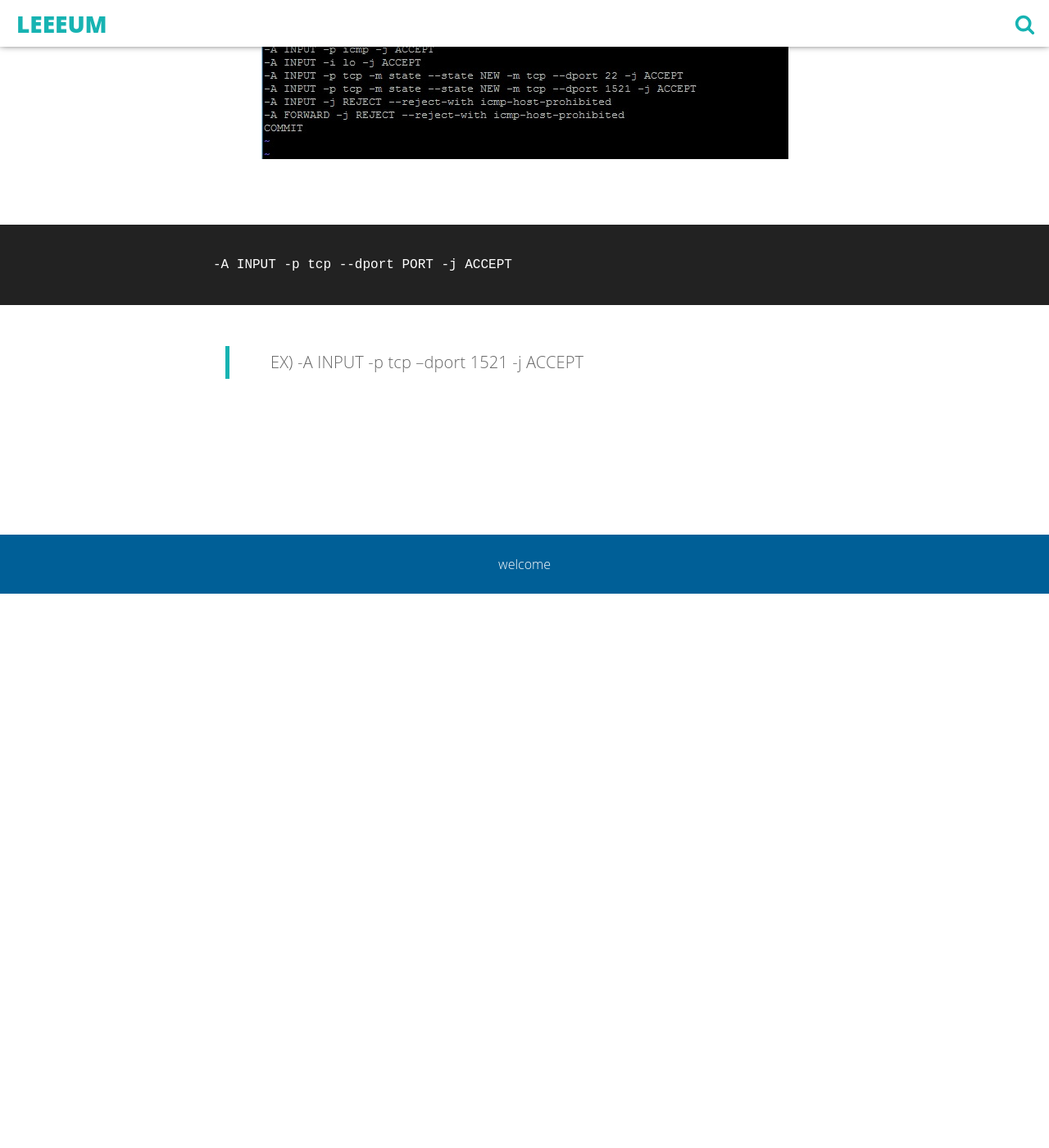
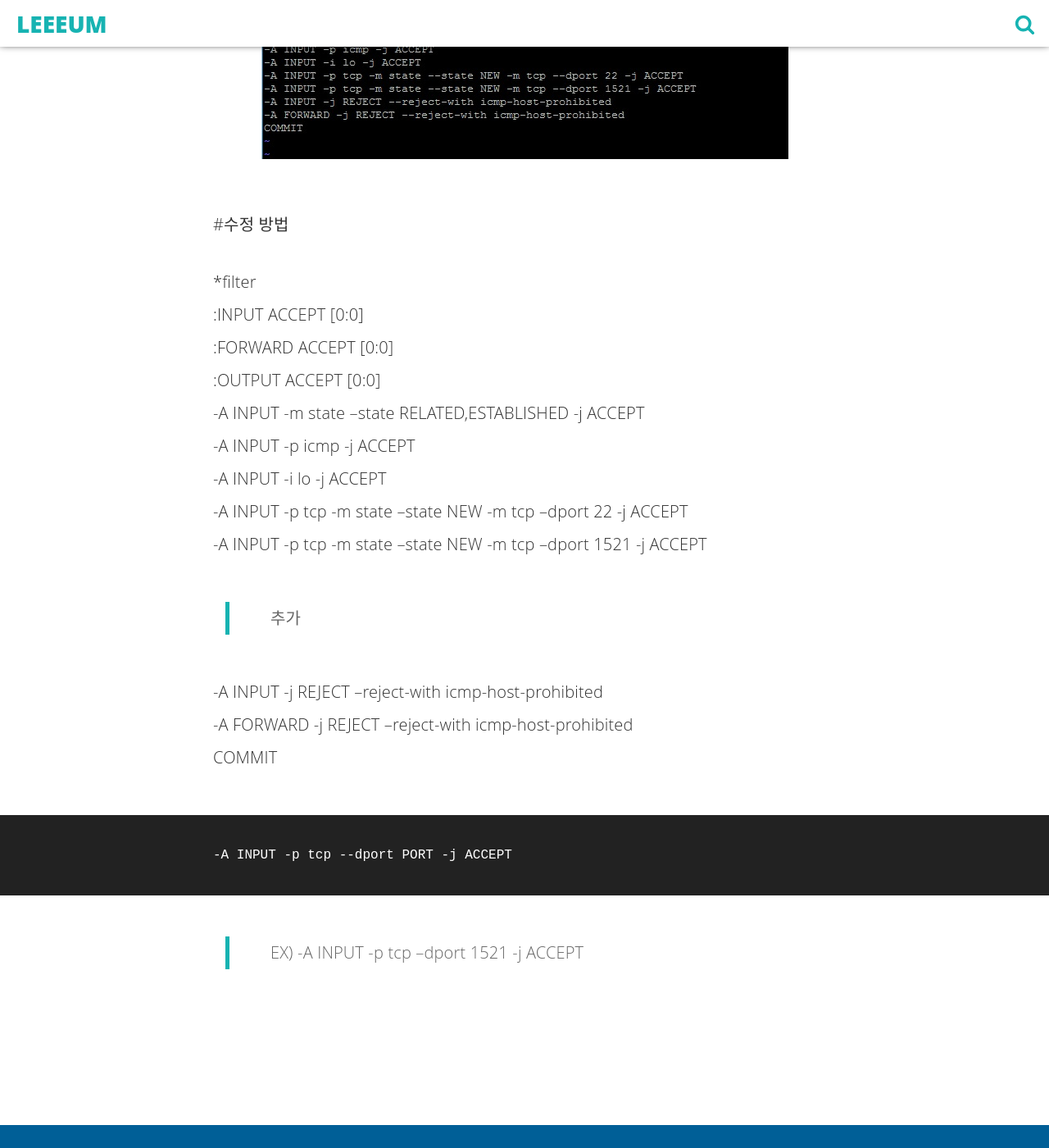
Before and after one commit to lky88/lky88.github.io, a Jekyll site: the page built from _posts/2016-09-19-linux-iptables.md, in a window 1280 px wide and 1400 px high, scrolled down 2291 px. Shown: the whole window at 82% size. Built offline with Jekyll 4.4.1, drawn with Linux system fonts in a browser that asks for light colours; comment, search, counter and statistics services are not loaded; before the commit the page ends 3015 px from its top, so only the background shows below that.

Commit message:
iptables update

```diff
--- a/_posts/2016-09-19-linux-iptables.md
+++ b/_posts/2016-09-19-linux-iptables.md
@@ -60,10 +60,26 @@ vi iptables
 ![Imagem em um ipad](/assets/img/linux/iptables3.jpg)
 
 
+#수정 방법<br/>
+
+*filter<br/>
+:INPUT ACCEPT [0:0]<br/>
+:FORWARD ACCEPT [0:0]<br/>
+:OUTPUT ACCEPT [0:0]<br/>
+-A INPUT -m state --state RELATED,ESTABLISHED -j ACCEPT<br/>
+-A INPUT -p icmp -j ACCEPT<br/>
+-A INPUT -i lo -j ACCEPT<br/>
+-A INPUT -p tcp -m state --state NEW -m tcp --dport 22 -j ACCEPT<br/>
+-A INPUT -p tcp -m state --state NEW -m tcp --dport 1521 -j ACCEPT<br/>
+
+> 추가
+
+-A INPUT -j REJECT --reject-with icmp-host-prohibited<br/>
+-A FORWARD -j REJECT --reject-with icmp-host-prohibited<br/>
+COMMIT<br/>
+
 {% highlight linux-config %}
-
 -A INPUT -p tcp --dport PORT -j ACCEPT
-
 {% endhighlight%}
 
 > EX) -A INPUT -p tcp --dport 1521 -j ACCEPT
```
